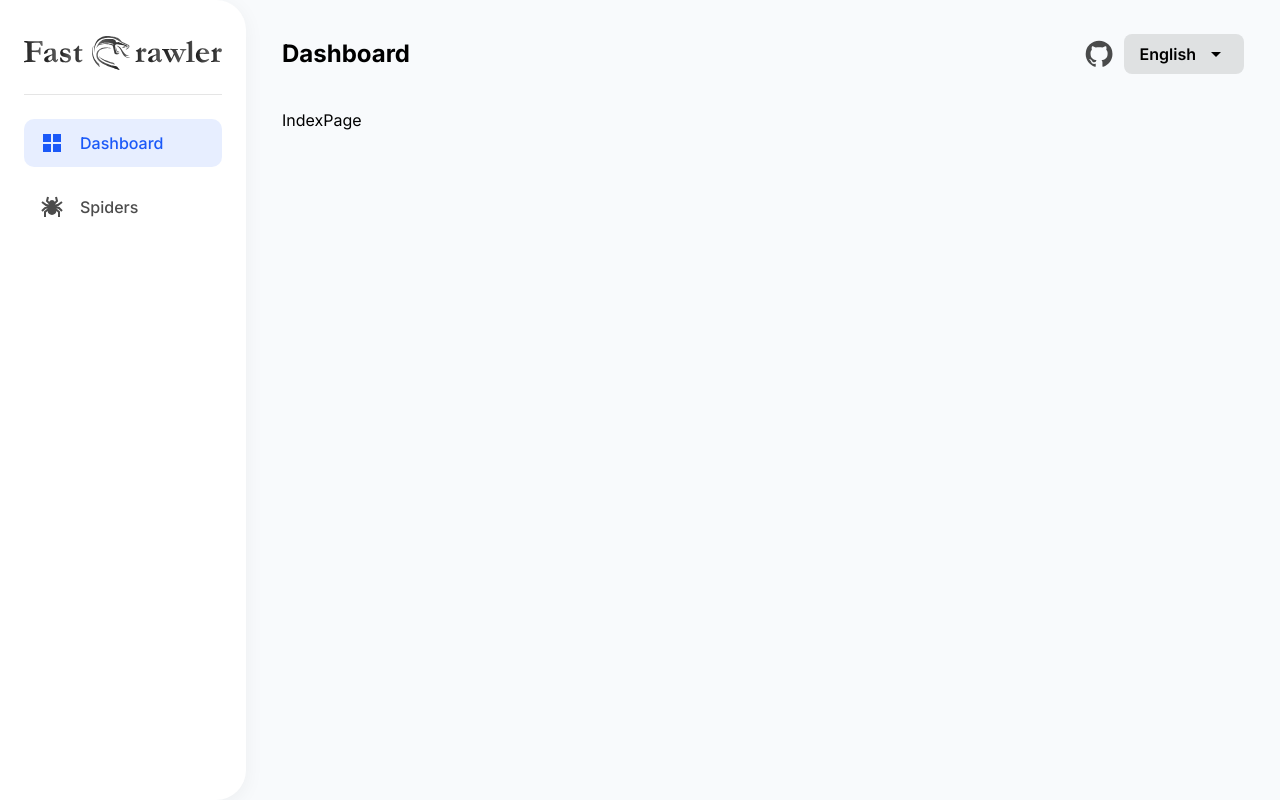
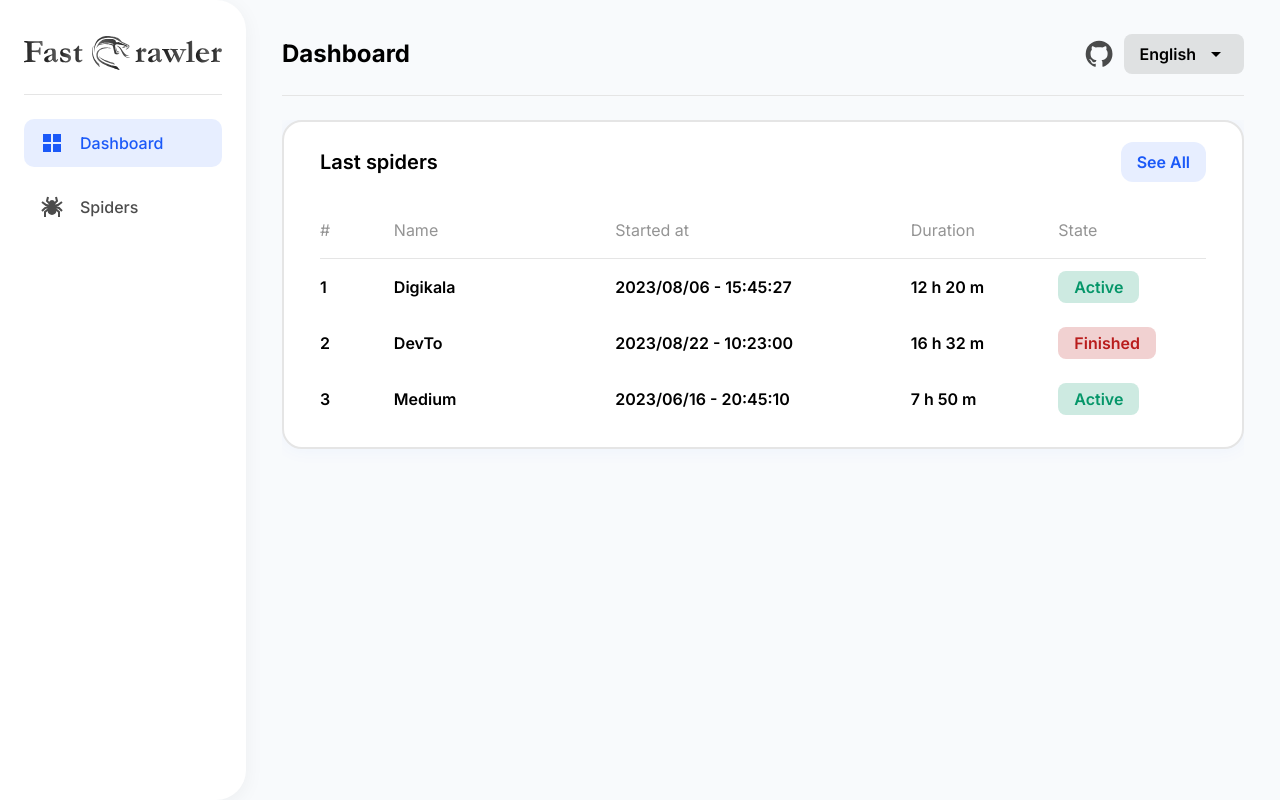
Before and after one commit to fast-crawler/ui, a React (Vite) app: page / in a window 1280 px wide. Built offline with nearby package versions, Linux system fonts and the light colour scheme.

Commit message:
feat: create DashboardSpidersTable component

```diff
--- a/src/assets/styles/_main.scss
+++ b/src/assets/styles/_main.scss
@@ -37,6 +37,7 @@
   --color-background: #f8fafc;
   --color-border: #e5e5e5;
   --color-bg-text: rgba(0, 0, 0, 0.1);
+  --color-secondary-text: #949494;
 }
 
 .devider {
@@ -44,3 +45,49 @@
   width: 100%;
   background: var(--color-border);
 }
+
+.card {
+  background: white;
+  border-radius: 20px;
+  border: 2px solid var(--color-border);
+  box-shadow: 0px 0px 20px 0px rgba(27, 89, 248, 0.05);
+}
+
+.divider {
+  height: 0px;
+  width: 100%;
+  border-top: 1px solid var(--color-border);
+}
+
+table {
+  thead {
+    border-bottom: 1px solid var(--color-border);
+    tr {
+      th {
+        color: var(--color-secondary-text);
+        text-align: start;
+        font-weight: 400;
+        padding: 16px 0;
+      }
+    }
+  }
+  tbody {
+    tr {
+      td {
+        text-align: start;
+        font-weight: 600;
+        padding: 16px 0;
+      }
+    }
+  }
+}
+
+@layer components {
+  .btn-primary {
+    @apply py-2 px-4 bg-bg-primary text-primary font-semibold rounded-xl hover:opacity-80;
+  }
+
+  .badge {
+    @apply py-[6px] px-4 font-semibold rounded-lg;
+  }
+}
--- a/src/components/Base/Frame/BaseFrame.scss
+++ b/src/components/Base/Frame/BaseFrame.scss
@@ -16,7 +16,8 @@
     }
   }
 
-  .container {
+  .contain {
     flex-grow: 1;
+    overflow: auto;
   }
 }
--- a/src/components/Base/Frame/index.tsx
+++ b/src/components/Base/Frame/index.tsx
@@ -26,7 +26,8 @@
           <DropdownMenu title={lang} setTitle={setLang} items={["English"]} />
         </div>
       </div>
-      <div className="container">{children}</div>
+      <div className="divider -mt-[13px] mb-6"></div>
+      <div className="contain">{children}</div>
     </div>
   );
 }
--- /dev/null
+++ b/src/components/Dashboard/SpidersTable.tsx
@@ -0,0 +1,54 @@
+function SpidersTable() {
+  return (
+    <div className="dashboard-spiders-table">
+      <div className="card px-9 py-5">
+        <div className="flex items-center justify-between mb-5">
+          <h3 className="text-xl font-semibold">Last spiders</h3>
+          <button className="btn-primary">See All</button>
+        </div>
+        <table className="w-full table table-auto">
+          <thead>
+            <tr>
+              <th className="w-1/12">#</th>
+              <th className="w-3/12">Name</th>
+              <th className="w-4/12">Started at</th>
+              <th className="w-2/12">Duration</th>
+              <th className="w-2/12">State</th>
+            </tr>
+          </thead>
+          <tbody>
+            <tr>
+              <td>1</td>
+              <td>Digikala</td>
+              <td>2023/08/06 - 15:45:27</td>
+              <td>12 h 20 m</td>
+              <td>
+                <span className="badge bg-bg-success text-success">Active</span>
+              </td>
+            </tr>
+            <tr>
+              <td>2</td>
+              <td>DevTo</td>
+              <td>2023/08/22 - 10:23:00</td>
+              <td>16 h 32 m</td>
+              <td>
+                <span className="badge bg-bg-error text-error">Finished</span>
+              </td>
+            </tr>
+            <tr>
+              <td>3</td>
+              <td>Medium</td>
+              <td>2023/06/16 - 20:45:10</td>
+              <td>7 h 50 m</td>
+              <td>
+                <span className="badge bg-bg-success text-success">Active</span>
+              </td>
+            </tr>
+          </tbody>
+        </table>
+      </div>
+    </div>
+  );
+}
+
+export default SpidersTable;
--- a/src/pages/index.tsx
+++ b/src/pages/index.tsx
@@ -1,9 +1,12 @@
 import BaseFrame from "../components/Base/Frame";
+import SpidersTable from "../components/Dashboard/SpidersTable";
 
 function index() {
   return (
     <div id="index">
-      <BaseFrame title="Dashboard">IndexPage</BaseFrame>
+      <BaseFrame title="Dashboard">
+        <SpidersTable />
+      </BaseFrame>
     </div>
   );
 }
--- a/tailwind.config.js
+++ b/tailwind.config.js
@@ -16,6 +16,7 @@
         background: "#f8fafc",
         border: "#e5e5e5",
         "bg-text": "rgba(0, 0, 0, 0.1)",
+        "secondary-text": "#949494",
       },
     },
   },
```
